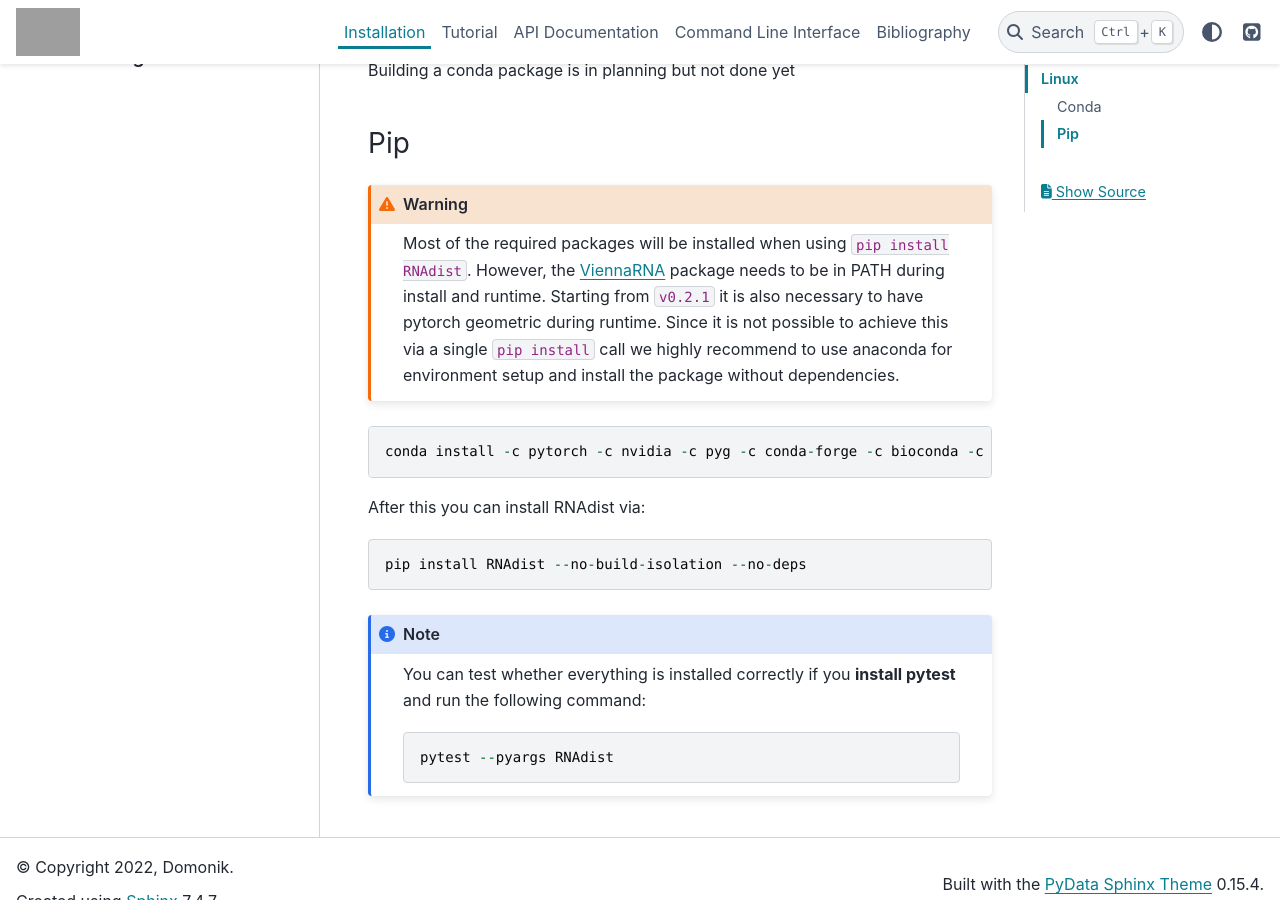
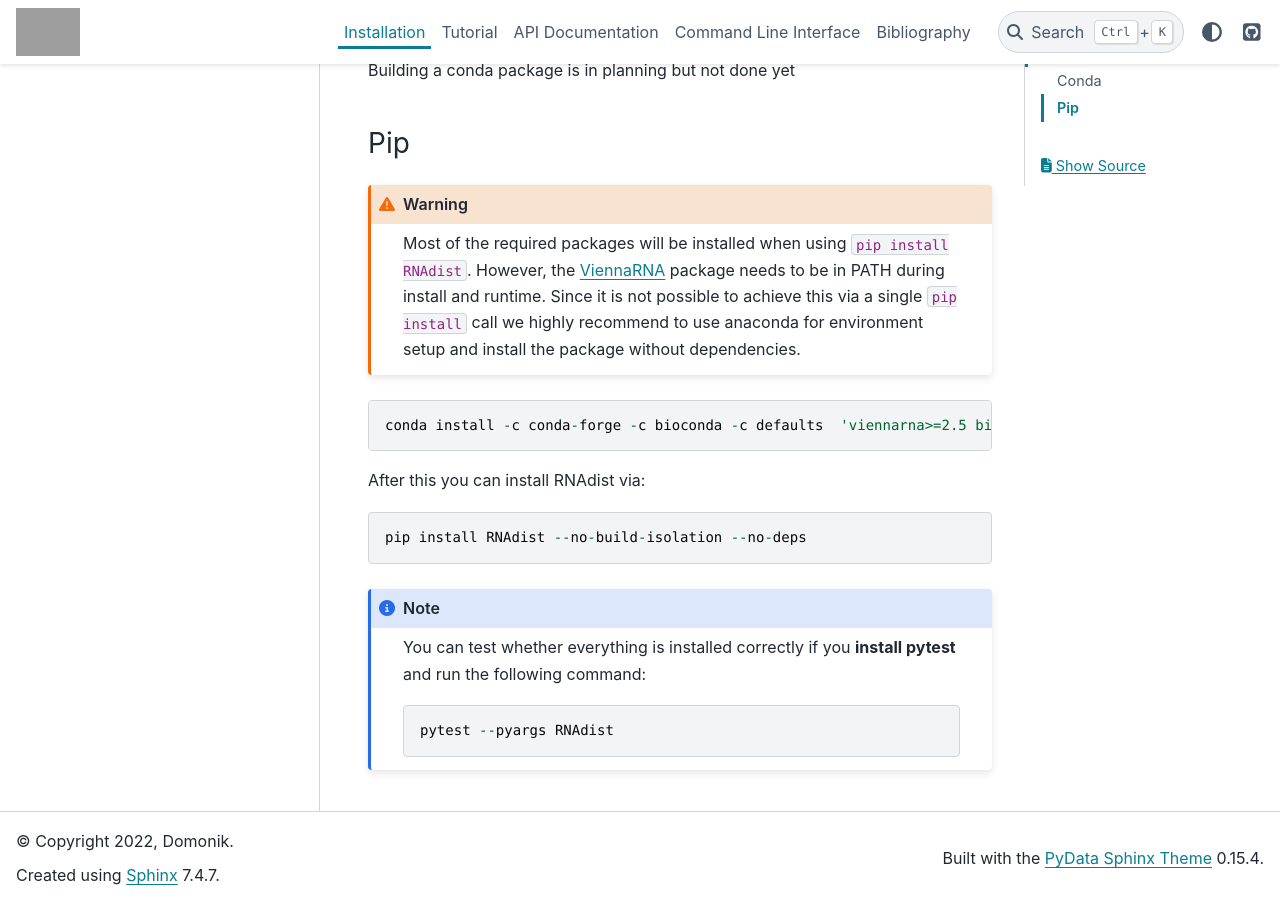
Before and after one commit to domonik/RNAdist, a Sphinx documentation site: the page built from docs/source/installation.rst, in a window 1280 px wide and 900 px high, scrolled down 533 px. Built offline with Sphinx 7.4.7 and the PyData theme 0.15.4, drawn with Linux system fonts in a browser that asks for light colours; the version number could not be read and is left out; grey boxes are pictures that could not be loaded.

Commit message:
fixes installation requirements

```diff
--- a/docs/source/installation.rst
+++ b/docs/source/installation.rst
@@ -26,7 +26,6 @@ Pip
 
     Most of the required packages will be installed when using :code:`pip install RNAdist`.
     However, the ViennaRNA_ package needs to be in PATH during install and runtime.
-    Starting from :code:`v0.2.1` it is also necessary to have pytorch geometric during runtime.
     Since it is not possible to achieve this via a single :code:`pip install` call we highly
     recommend to use anaconda for environment setup and install the package without dependencies.
 
@@ -36,7 +35,7 @@ Pip
 
 .. code-block::
 
-	conda install -c pytorch -c nvidia -c pyg -c conda-forge -c bioconda -c defaults pytorch torchvision torchaudio pytorch-cuda smac pyg viennarna networkx biopython pandas plotly 'dash>=2.5' dash-bootstrap-components pybind11 cython 'python>=3.8' pip versioneer
+	conda install -c conda-forge -c bioconda -c defaults  'viennarna>=2.5 biopython pandas plotly 'dash>=2.5' dash-bootstrap-components pybind11 cython 'python>=3.10' pip versioneer
 
 After this you can install RNAdist via:
 
```
